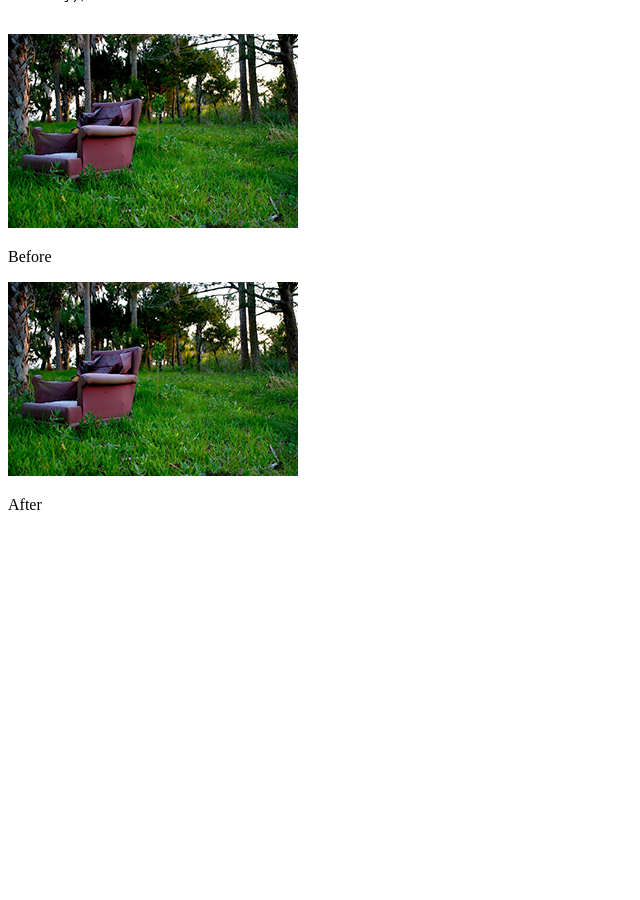
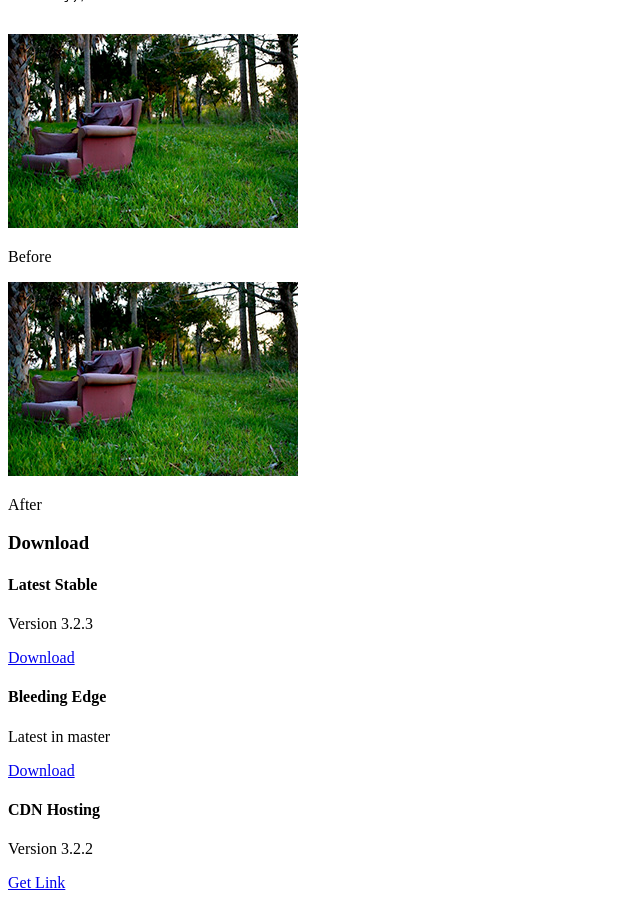
Before and after one commit to meltingice/CamanJS-Site, a Jekyll site: the page built from index.html, in a window 1280 px wide and 900 px high, scrolled down 651 px. Shown: the whole window, without its empty margins (0-640 px from the left). Built offline with Jekyll 4.4.1, drawn with Linux system fonts in a browser that asks for light colours; nearby versions of some CDN libraries; before the commit the page ends 1181 px from its top, so only the background shows below that.

Commit message:
Add download links

```diff
--- a/index.html
+++ b/index.html
@@ -42,4 +42,30 @@ cdn_version: 3.2.2
       <p>After</p>
     </div>
   </div>
+
+  <h3>Download</h3>
+
+  <div id="DownloadLinks">
+    <div class="DownloadSection">
+      <h4>Latest Stable</h4>
+      <p>Version {{page.stable_version}}</p>
+
+      <a href="https://github.com/meltingice/CamanJS/archive/v{{page.stable_version}}.zip">Download</a>
+    </div>
+
+    <div class="DownloadSection">
+      <h4>Bleeding Edge</h4>
+      <p>Latest in master</p>
+
+      <a href="https://github.com/meltingice/CamanJS/archive/master.zip">Download</a>
+    </div>
+
+    <div class="DownloadSection">
+      <h4>CDN Hosting</h4>
+      <p>Version {{page.cdn_version}}</p>
+      <a href="http://cdnjs.cloudflare.com/ajax/libs/camanjs/{{page.cdn_version}}/caman.full.min.js">Get Link</a>
+    </div>
+
+    <div class="Clear"></div>
+  </div>
 </div>
--- a/sass/_custom_mixins.scss
+++ b/sass/_custom_mixins.scss
@@ -9,3 +9,9 @@
   -moz-transition: $args;
   transition: $args;
 }
+
+@mixin boxShadow($args) {
+  -webkit-box-shadow: $args;
+  -moz-box-shadow: $args;
+  box-shadow: $args;
+}
```
Also changed, not shown: sass/sections/home.scss (+32 -0 lines).
